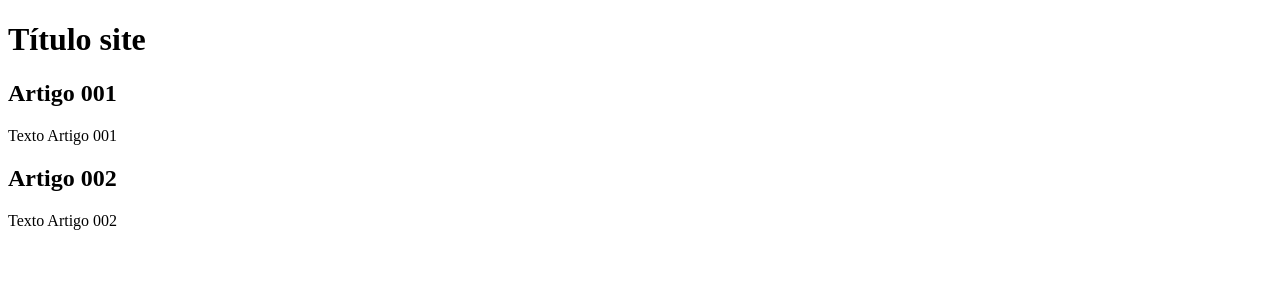
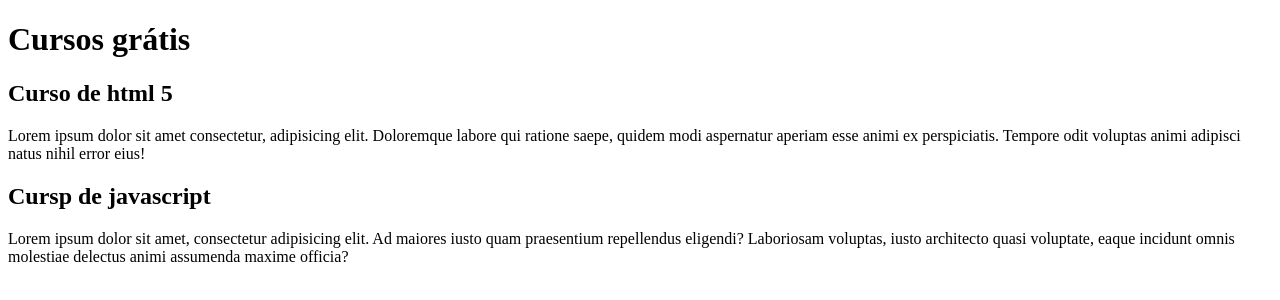
Before and after one commit to ElvisJulio/projeto-site, a plain HTML site: page index.html in a window 1280 px wide. Drawn offline with Linux system fonts and the light colour scheme.

Commit message:
comecei a escrever o conteudo

```diff
--- a/index.html
+++ b/index.html
@@ -8,15 +8,15 @@
 <body>
     <main>
         <header>
-            <h1>Título site</h1>
+            <h1>Cursos grátis</h1>
         </header>
         <article>
-            <h2>Artigo 001</h2>
-            <p>Texto Artigo 001</p>
+            <h2>Curso de html 5</h2>
+            <p>Lorem ipsum dolor sit amet consectetur, adipisicing elit. Doloremque labore qui ratione saepe, quidem modi aspernatur aperiam esse animi ex perspiciatis. Tempore odit voluptas animi adipisci natus nihil error eius!</p>
         </article>
         <article>
-            <h2>Artigo 002</h2>
-            <p>Texto Artigo 002</p>
+            <h2>Cursp de javascript</h2>
+            <p>Lorem ipsum dolor sit amet, consectetur adipisicing elit. Ad maiores iusto quam praesentium repellendus eligendi? Laboriosam voluptas, iusto architecto quasi voluptate, eaque incidunt omnis molestiae delectus animi assumenda maxime officia?</p>
         </article>
     </main>
 </body>
```
